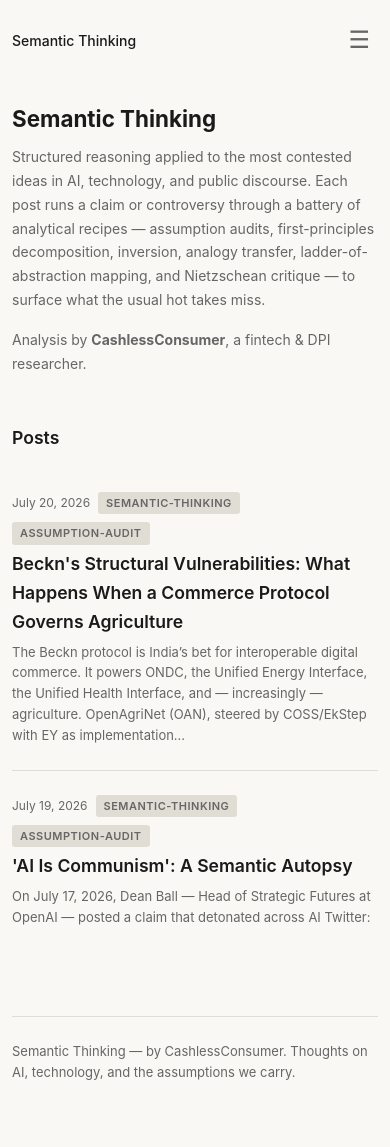
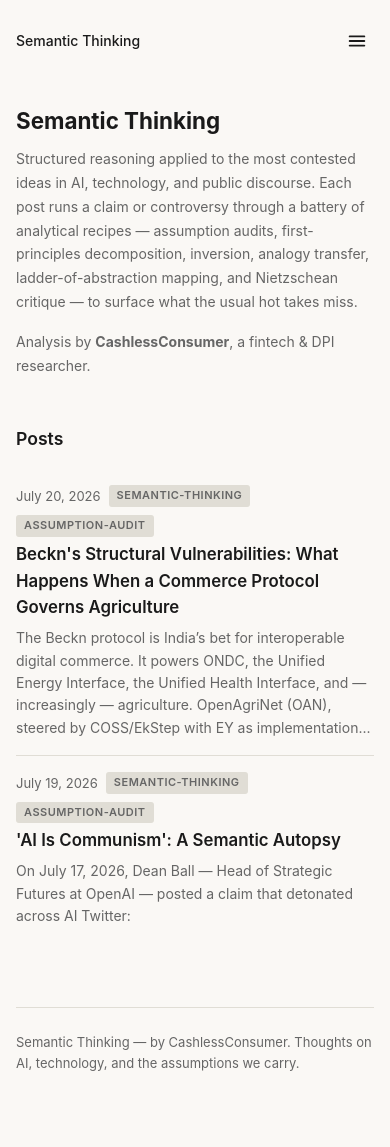
Before and after one commit to CCAgentOrg/semantic-thinking, a Jekyll site: the page built from index.html, in a window 390 px wide. Built offline with Jekyll 4.4.1, drawn with Linux system fonts in a browser that asks for light colours; the list of posts is cut into pages by our own code.

Commit message:
Make blog responsive: mobile nav toggle, responsive breakpoints, image lightbox, lazy loading, table scroll

```diff
--- a/_layouts/default.html
+++ b/_layouts/default.html
@@ -18,6 +18,7 @@
       --bg-card: #fff;
       --font: -apple-system, BlinkMacSystemFont, "Segoe UI", system-ui, sans-serif;
       --font-mono: "SF Mono", "Cascadia Code", Consolas, monospace;
+      --container: 680px;
     }
     @media (prefers-color-scheme: dark) {
       :root {
@@ -40,10 +41,12 @@
       -webkit-font-smoothing: antialiased;
     }
     .container {
-      max-width: 680px;
+      max-width: var(--container);
       margin: 0 auto;
       padding: 60px 24px 80px;
     }
+
+    /* ---- Navigation ---- */
     nav {
       display: flex;
       gap: 24px;
@@ -69,22 +72,22 @@
       display: none;
       background: none;
       border: none;
-      color: var(--fg-muted);
-      font-size: 24px;
       cursor: pointer;
-      padding: 4px 8px;
-      line-height: 1;
-      border-radius: 4px;
-      transition: background 0.15s;
+      padding: 6px;
+      color: var(--fg);
     }
-    .nav-toggle:hover { background: var(--border); }
-    .nav-links { display: flex; gap: 24px; align-items: center; flex-wrap: wrap; }
+    .nav-toggle svg { display: block; }
+    .nav-links { display: flex; gap: 24px; align-items: center; }
+
+    /* ---- Typography ---- */
     h1 { font-size: 1.8rem; font-weight: 700; line-height: 1.3; margin-bottom: 8px; }
     h2 { font-size: 1.35rem; margin-top: 32px; margin-bottom: 12px; font-weight: 600; }
     h3 { font-size: 1.1rem; margin-top: 24px; margin-bottom: 8px; font-weight: 600; }
     p { margin-bottom: 16px; }
     a { color: var(--accent); text-decoration: none; }
     a:hover { color: var(--accent-hover); text-decoration: underline; }
+
+    /* ---- Post List ---- */
     .post-list { list-style: none; margin: 0; padding: 0; }
     .post-list li {
       padding: 24px 0;
@@ -98,9 +101,10 @@
       display: flex;
       gap: 8px;
       align-items: center;
+      flex-wrap: wrap;
     }
     .post-title { font-size: 1.2rem; font-weight: 600; margin-bottom: 6px; }
-    .post-title a { color: var(--fg); }
+    .post-title a { color: var(--fg); transition: color 0.15s; }
     .post-title a:hover { color: var(--accent); }
     .post-excerpt { font-size: 14px; color: var(--fg-muted); line-height: 1.6; }
     .tag {
@@ -114,10 +118,14 @@
       background: var(--border);
       color: var(--fg-muted);
     }
+
+    /* ---- Home ---- */
     .home-intro { margin-bottom: 48px; }
     .home-intro h1 { font-size: 2rem; margin-bottom: 12px; }
     .home-intro p { color: var(--fg-muted); font-size: 15px; line-height: 1.7; }
-    .post-content { max-width: 680px; }
+
+    /* ---- Post Content ---- */
+    .post-content { max-width: var(--container); }
     .post-content h1 { margin-top: 40px; }
     .post-content h2 { border-bottom: 1px solid var(--border); padding-bottom: 6px; }
     .post-content code {
@@ -129,21 +137,21 @@
       border: 1px solid var(--border);
     }
     .post-content pre {
-      overflow-x: auto;
-      -webkit-overflow-scrolling: touch;
-      border-radius: 6px;
       background: var(--bg-card);
       border: 1px solid var(--border);
+      border-radius: 6px;
+      padding: 16px;
+      overflow-x: auto;
+      margin: 16px 0;
+      -webkit-overflow-scrolling: touch;
     }
     .post-content pre code {
       display: block;
-      padding: 16px;
-      overflow-x: auto;
-      -webkit-overflow-scrolling: touch;
+      padding: 0;
+      border: none;
+      background: none;
       font-size: 13px;
       line-height: 1.5;
-      border: none;
-      background: none;
     }
     .post-content blockquote {
       border-left: 3px solid var(--accent);
@@ -152,79 +160,52 @@
       color: var(--fg-muted);
       font-style: italic;
     }
-    /* Image container for large diagrams */
-    .post-content .img-container {
-      margin: 16px 0;
-      border-radius: 8px;
-      overflow: hidden;
+
+    /* ---- Images ---- */
+    .post-content img {
+      max-width: 100%;
+      height: auto;
+      border-radius: 6px;
+      margin: 20px 0;
+      display: block;
       cursor: zoom-in;
-      position: relative;
+      transition: opacity 0.2s, box-shadow 0.2s;
       border: 1px solid var(--border);
       background: var(--bg-card);
-      transition: border-color 0.2s;
     }
-    .post-content .img-container:hover {
-      border-color: var(--accent);
+    .post-content img:hover { opacity: 0.95; }
+    .post-content .image-container {
+      position: relative;
+      margin: 20px 0;
     }
-    .post-content .img-container img {
-      display: block;
-      width: 100%;
-      height: auto;
-      max-height: 480px;
-      object-fit: contain;
-      border-radius: 0;
-      margin: 0;
-      transition: opacity 0.3s;
-    }
-    .post-content .img-container img.loading { opacity: 0; }
-    .post-content .img-container img.loaded { opacity: 1; }
-    .post-content .img-container::after {
-      content: "↗";
-      position: absolute;
-      bottom: 8px;
-      right: 10px;
-      font-size: 13px;
-      color: var(--fg-muted);
-      opacity: 0.6;
-      pointer-events: none;
-    }
-    /* Lightbox overlay for zoomed images */
+    .post-content .image-container img { margin: 0; }
+
+    /* Image lightbox overlay */
     .img-lightbox {
       display: none;
       position: fixed;
       top: 0; left: 0; right: 0; bottom: 0;
+      background: rgba(0,0,0,0.85);
       z-index: 9999;
-      background: rgba(0,0,0,0.85);
       cursor: zoom-out;
+      padding: 24px;
       align-items: center;
       justify-content: center;
-      padding: 24px;
     }
     .img-lightbox.active { display: flex; }
     .img-lightbox img {
-      max-width: 95vw;
-      max-height: 95vh;
+      max-width: 100%;
+      max-height: 90vh;
       object-fit: contain;
       border-radius: 4px;
-      box-shadow: 0 8px 40px rgba(0,0,0,0.5);
+      box-shadow: 0 8px 40px rgba(0,0,0,0.4);
     }
-    /* Inline images (non-container) */
-    .post-content img {
-      max-width: 100%;
-      height: auto;
-      border-radius: 6px;
-      margin: 16px 0;
-    }
-    @media (prefers-color-scheme: dark) {
-      .post-content img, .post-content .img-container { border-color: var(--border); }
-    }
-    /* Table horizontal scroll */
+
+    /* ---- Tables ---- */
     .post-content .table-wrap {
       overflow-x: auto;
+      margin: 16px 0;
       -webkit-overflow-scrolling: touch;
-      margin: 16px 0;
-      border-radius: 6px;
-      border: 1px solid var(--border);
     }
     .post-content table {
       width: 100%;
@@ -238,8 +219,13 @@
       text-align: left;
       white-space: nowrap;
     }
-    .post-content th { background: var(--bg-card); font-weight: 600; }
+    .post-content th {
+      background: var(--bg-card);
+      font-weight: 600;
+    }
     .post-content hr { border: none; border-top: 1px solid var(--border); margin: 32px 0; }
+
+    /* ---- Pagination ---- */
     .pagination {
       display: flex;
       justify-content: space-between;
@@ -247,11 +233,11 @@
       padding-top: 24px;
       border-top: 1px solid var(--border);
     }
-    .pagination a {
-      font-size: 14px;
-      font-weight: 500;
-    }
+    .pagination a { font-size: 14px; font-weight: 500; }
+
     .about-content { margin-top: 32px; }
+
+    /* ---- Footer ---- */
     footer {
       margin-top: 64px;
       padding-top: 24px;
@@ -259,55 +245,53 @@
       font-size: 13px;
       color: var(--fg-muted);
     }
-    /* ===== Responsive Breakpoints ===== */
-    @media (max-width: 640px) {
-      .container { padding: 32px 16px 60px; }
+
+    /* ---- Responsive: ≤768px ---- */
+    @media (max-width: 768px) {
+      .container { padding: 40px 20px 60px; }
       body { font-size: 15px; }
       h1 { font-size: 1.5rem; }
-      h2 { font-size: 1.2rem; margin-top: 24px; }
+      h2 { font-size: 1.2rem; }
       .home-intro h1 { font-size: 1.6rem; }
+      .post-content pre { font-size: 12px; padding: 12px; }
+      .post-content pre code { font-size: 12px; }
+      .post-content th, .post-content td { white-space: normal; }
+      .post-content table { min-width: 0; }
+    }
+
+    /* ---- Responsive: ≤480px ---- */
+    @media (max-width: 480px) {
+      .container { padding: 24px 16px 48px; }
+      body { font-size: 14px; line-height: 1.6; }
+      h1 { font-size: 1.3rem; }
+      h2 { font-size: 1.1rem; }
+      .home-intro h1 { font-size: 1.4rem; }
       .home-intro p { font-size: 14px; }
-      .post-title { font-size: 1.1rem; }
-      .post-content { font-size: 15px; }
-      .post-content h1 { font-size: 1.5rem; margin-top: 28px; }
-      .post-content h2 { font-size: 1.2rem; }
-      .post-content code { font-size: 13px; }
-      .post-content pre code { font-size: 12px; padding: 12px; }
-      /* Stack nav on mobile */
-      nav { gap: 0; }
+      .post-title { font-size: 1.05rem; }
+
+      /* Mobile nav toggle */
       .nav-toggle { display: block; }
       .nav-links {
         display: none;
         width: 100%;
         flex-direction: column;
-        gap: 8px;
-        padding: 12px 0 4px;
+        gap: 4px;
+        padding: 12px 0 8px;
       }
       .nav-links.open { display: flex; }
-      .nav-links a { font-size: 15px; padding: 6px 0; }
-      .pagination { flex-direction: column; gap: 12px; }
-      .post-content img { border-radius: 4px; margin: 12px 0; }
-      .post-content .img-container img { max-height: 320px; }
-    }
-    @media (max-width: 480px) {
-      .container { padding: 24px 12px 48px; }
-      body { font-size: 14px; line-height: 1.65; }
-      h1 { font-size: 1.35rem; }
-      h2 { font-size: 1.1rem; }
-      .home-intro h1 { font-size: 1.4rem; }
-      .post-meta { font-size: 12px; flex-wrap: wrap; }
-      .post-excerpt { font-size: 13px; }
-      .post-content { font-size: 14px; }
-      .post-content .img-container img { max-height: 240px; }
-      .img-lightbox { padding: 12px; }
-      .img-lightbox img { max-width: 98vw; max-height: 98vh; }
-    }
-    /* Print styles */
-    @media print {
-      nav, footer, .pagination, .img-lightbox, .nav-toggle { display: none !important; }
-      .container { max-width: 100%; padding: 0; }
-      body { font-size: 12pt; color: #000; background: #fff; }
-      a { color: #000; text-decoration: underline; }
+      .nav-links a {
+        display: block;
+        padding: 8px 0;
+        font-size: 15px;
+        border-bottom: 1px solid var(--border);
+      }
+      .nav-links a:last-child { border-bottom: none; }
+
+      .post-list li { padding: 16px 0; }
+      .post-content { font-size: 15px; }
+      .post-content pre { font-size: 11px; padding: 10px; }
+      .post-content pre code { font-size: 11px; }
+      .post-content th, .post-content td { font-size: 12px; padding: 6px 8px; }
     }
   </style>
 </head>
@@ -315,7 +299,13 @@
   <div class="container">
     <nav>
       <span class="site-title"><a href="{{ '/' | relative_url }}" style="color:var(--fg);text-decoration:none;">{{ site.title }}</a></span>
-      <button class="nav-toggle" id="navToggle" aria-label="Toggle navigation menu">☰</button>
+      <button class="nav-toggle" id="navToggle" aria-label="Toggle navigation">
+        <svg width="22" height="22" viewBox="0 0 24 24" fill="none" stroke="currentColor" stroke-width="2" stroke-linecap="round">
+          <line class="top" x1="4" y1="7" x2="20" y2="7"/>
+          <line class="mid" x1="4" y1="12" x2="20" y2="12"/>
+          <line class="bot" x1="4" y1="17" x2="20" y2="17"/>
+        </svg>
+      </button>
       <div class="nav-links" id="navLinks">
         <a href="{{ '/' | relative_url }}">Home</a>
         <a href="{{ '/about/' | relative_url }}">About</a>
@@ -327,10 +317,15 @@
       <p>{{ site.title }} &mdash; by {{ site.author }}. Thoughts on AI, technology, and the assumptions we carry.</p>
     </footer>
   </div>
-  <div class="img-lightbox" id="imgLightbox"><img src="" alt="Full-size image"></div>
+
+  <!-- Image lightbox overlay -->
+  <div class="img-lightbox" id="imgLightbox">
+    <img id="lightboxImg" src="" alt="">
+  </div>
+
   <script>
     (function() {
-      // --- Mobile nav toggle ---
+      /* === Mobile nav toggle === */
       var toggle = document.getElementById('navToggle');
       var links = document.getElementById('navLinks');
       if (toggle && links) {
@@ -339,62 +334,24 @@
         });
       }
 
-      // --- Wrap images for responsive handling ---
-      var images = document.querySelectorAll('.post-content img');
-      for (var i = 0; i < images.length; i++) {
-        var img = images[i];
-        // Skip images already wrapped
-        if (img.parentElement && img.parentElement.classList.contains('img-container')) continue;
-        // Skip data-uri or very small images (icons)
-        if (img.src.indexOf('data:') === 0) continue;
-        if (img.naturalWidth && img.naturalWidth < 100) continue;
-
-        var container = document.createElement('div');
-        container.className = 'img-container';
-        img.parentNode.insertBefore(container, img);
-        container.appendChild(img);
-
-        // Lazy load
-        img.classList.add('loading');
-        if (img.complete) {
-          img.classList.remove('loading');
-          img.classList.add('loaded');
-        } else {
-          img.addEventListener('load', function() {
-            this.classList.remove('loading');
-            this.classList.add('loaded');
-          });
-          img.addEventListener('error', function() {
-            this.classList.remove('loading');
-            this.classList.add('loaded');
-          });
-          // Native lazy loading
-          img.loading = 'lazy';
-        }
-
-        // --- Click-to-zoom lightbox ---
-        (function(im) {
-          container.addEventListener('click', function(e) {
+      /* === Image lightbox === */
+      var lightbox = document.getElementById('imgLightbox');
+      var lightboxImg = document.getElementById('lightboxImg');
+      if (lightbox && lightboxImg) {
+        document.querySelectorAll('.post-content img').forEach(function(img) {
+          img.addEventListener('click', function(e) {
             e.stopPropagation();
-            var lb = document.getElementById('imgLightbox');
-            if (!lb) return;
-            var lbImg = lb.querySelector('img');
-            if (!lbImg) return;
-            lbImg.src = im.src;
-            lbImg.alt = im.alt || '';
-            lb.classList.add('active');
+            lightboxImg.src = this.src;
+            lightboxImg.alt = this.alt || '';
+            lightbox.classList.add('active');
             document.body.style.overflow = 'hidden';
           });
-        })(img);
-      }
-
-      // --- Close lightbox on click ---
-      var lightbox = document.getElementById('imgLightbox');
-      if (lightbox) {
+        });
         lightbox.addEventListener('click', function() {
-          this.classList.remove('active');
+          lightbox.classList.remove('active');
           document.body.style.overflow = '';
         });
+        /* Escape key closes lightbox */
         document.addEventListener('keydown', function(e) {
           if (e.key === 'Escape' && lightbox.classList.contains('active')) {
             lightbox.classList.remove('active');
```
Also changed, not shown: other parts of _layouts/default.html (+13 -9 lines).
